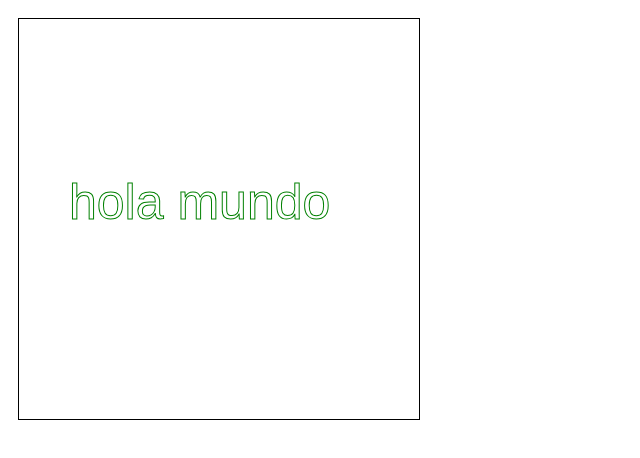
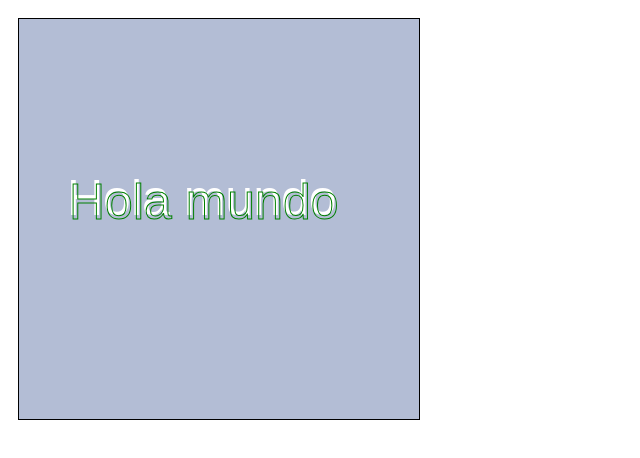
Before and after one commit to jonathanj20/font-y-fillText-, a plain HTML site: page index.html in a window 1280 px wide. Shown: the whole page, without its empty margins (0-640 px from the left). Drawn offline with Linux system fonts and the light colour scheme.

Commit message:
segundo commit con textTroke y fillText, son dos textos

```diff
--- a/index.html
+++ b/index.html
@@ -12,6 +12,7 @@
         #miCanvas{
             border: 1px solid #000;
             margin: 10px;
+            background-color: #b3bdd5;
         }
     </style>
 
@@ -19,9 +20,15 @@
         const canvas = document.getElementById('miCanvas');
         const ctx = canvas.getContext('2d');
 
+        //primer texto fill normal
+        ctx.fillStyle = 'white';
+        ctx.font = '50px Arial';
+        ctx.fillText('Hola mundo', 48, 196);
+
+        //segundo texto stroke
         ctx.strokeStyle = 'green';
         ctx.font = "50px Arial";
-        ctx.strokeText('hola mundo', 50,200)
+        ctx.strokeText('Hola mundo', 50,200);
     </script>
 </body>
 </html>
```
